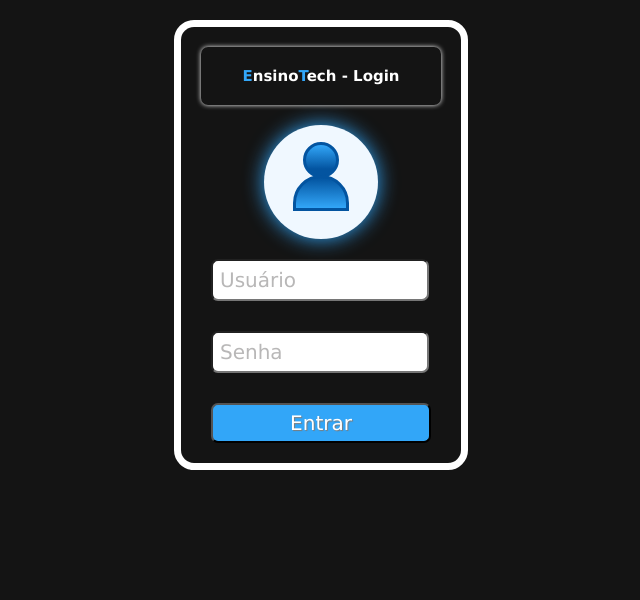
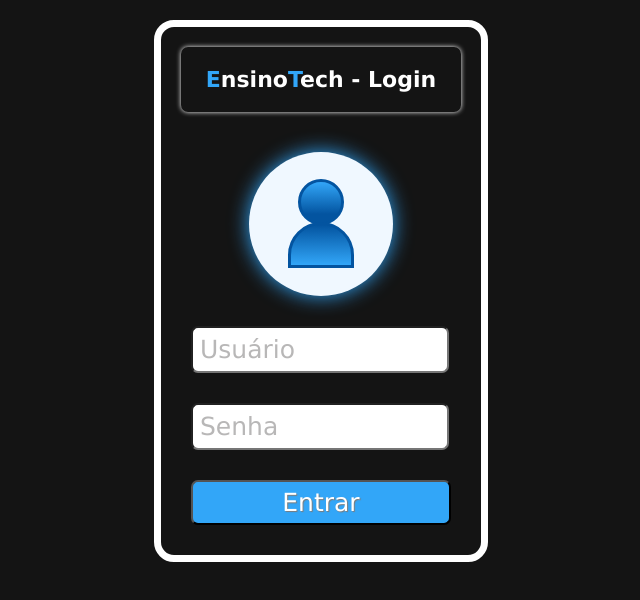
Before and after one commit to diegoalvares/alvaresdev, a plain HTML site: page index.html in a window 1280 px wide. Shown: the whole page, without its empty margins (319-959 px from the left). Drawn offline with Linux system fonts and the light colour scheme.

Commit message:
atualizando.,

```diff
--- /dev/null
+++ b/CSS/LOGIN/RESOLUCOES_LOGIN/375x667.css
@@ -0,0 +1,48 @@
+@media (min-width: 370px){
+    main{
+        width: 280px;
+        margin-left: 10px;
+        margin: auto;
+        margin-top: 20px;
+    }
+
+    h1{
+        font-size: 22px;
+        margin-bottom: 0px;
+    }
+
+    #foto{
+        margin-top: 40px;
+        width: 130px;
+        height: 130px;
+        margin-bottom: 10px;
+    }
+
+
+    #cabeca{
+        margin-top: 20px;
+        width: 40px;
+        height: 40px;
+    }
+
+    #corpo{
+        width: 60px;
+        height: 40px;
+    }
+
+    #user, #pass{
+        font-size: 25px;
+        margin-left: 10px;
+        width: 240px;
+        margin-bottom: 10px;
+    }
+
+    button{
+        margin-left: 10px;
+        font-size: 25px;
+        width: 260px;
+        height: 45px;
+        margin-bottom: 10px;
+    }
+
+}
--- a/index.html
+++ b/index.html
@@ -10,6 +10,7 @@
 
     <!---------------------CSS RESOLUCOES------------------------->
     <link rel="stylesheet" href="CSS/LOGIN/RESOLUCOES_LOGIN/320x480.css">
+    <link rel="stylesheet" href="CSS/LOGIN/RESOLUCOES_LOGIN/375x667.css">
     <!------------------------------------------------------------>
 
     <title>EnsinoTech - Login</title>
```
